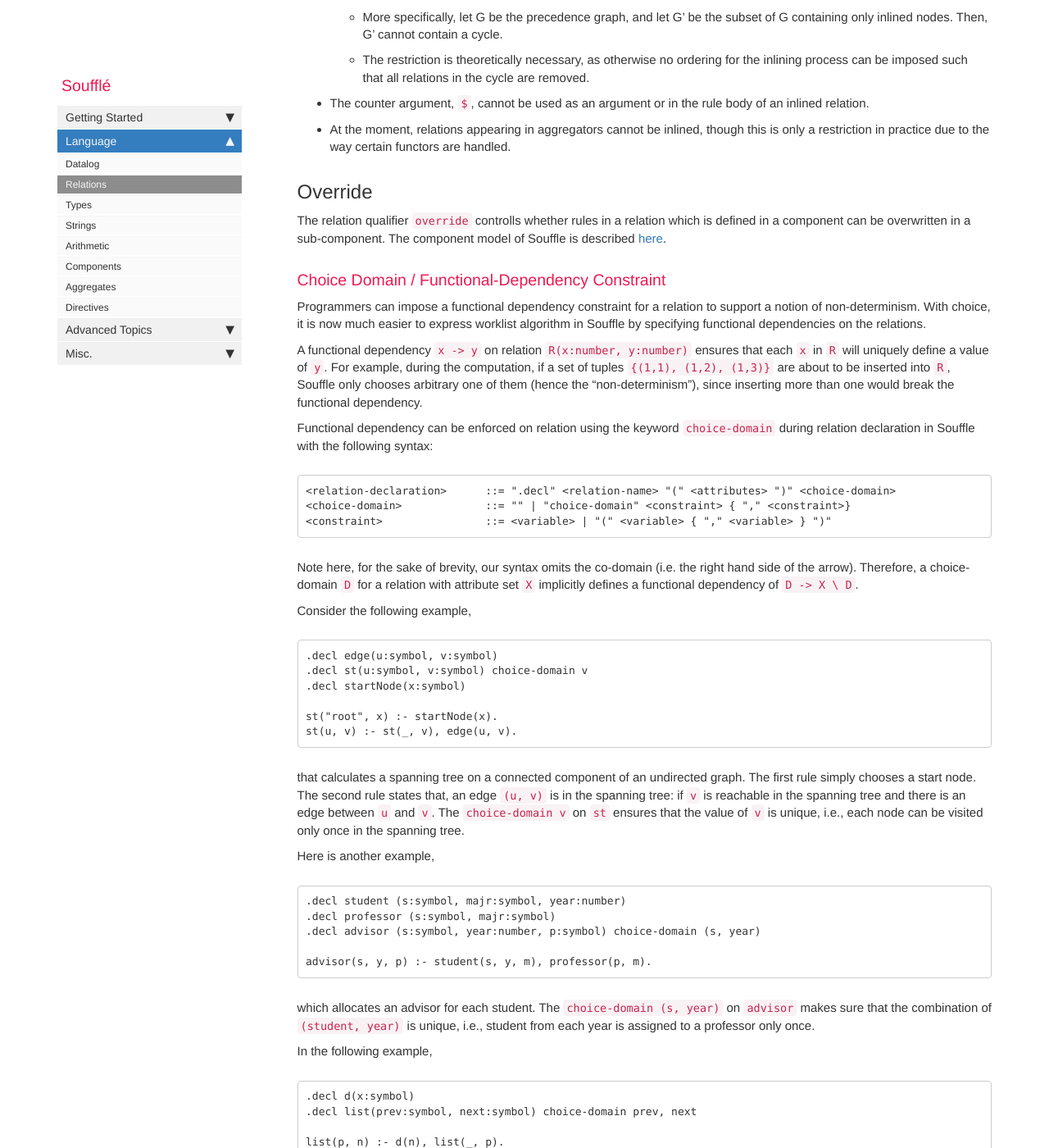
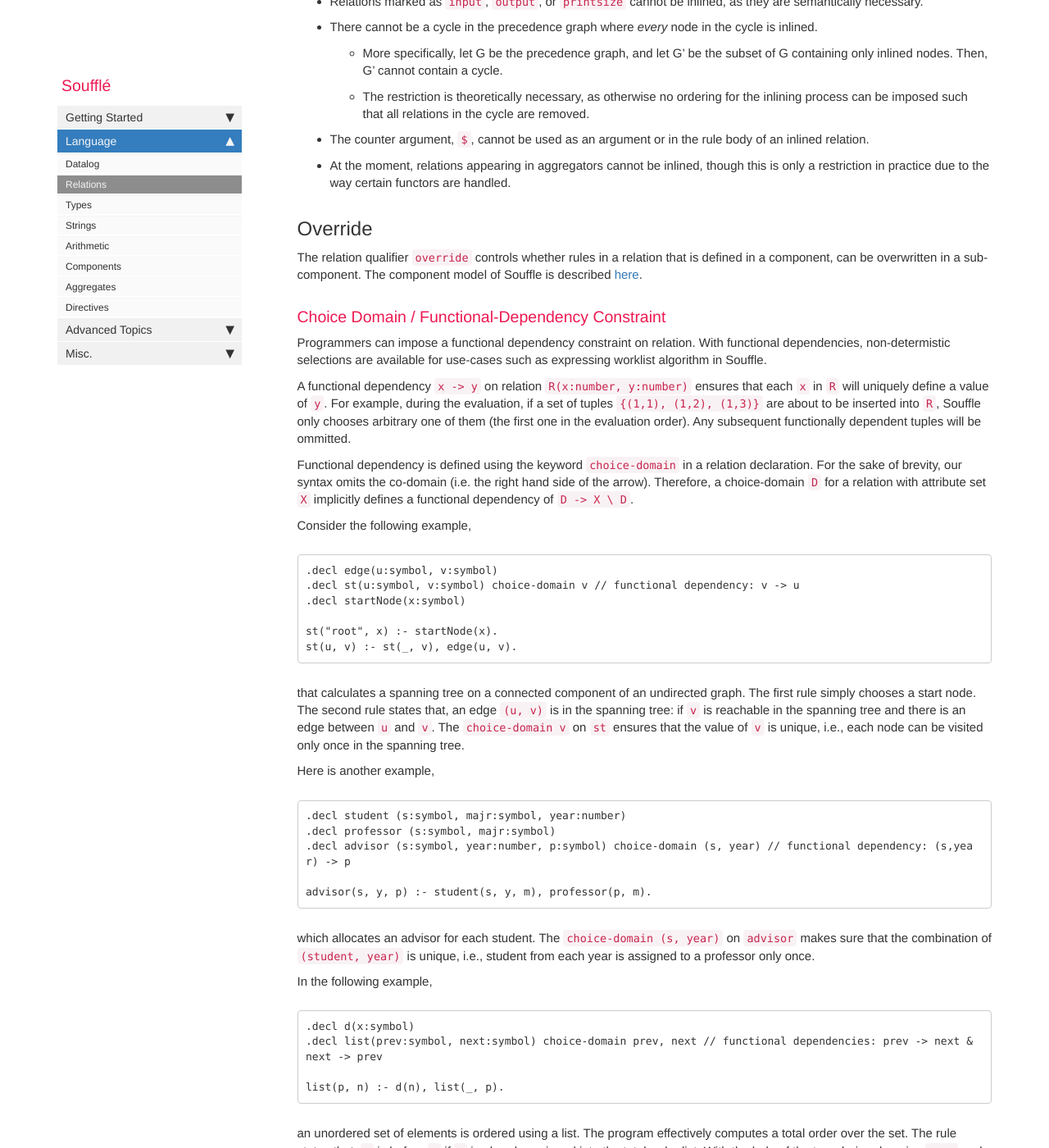
Before and after one commit to souffle-lang/souffle-lang.github.io, a Jekyll site: the page built from pages/docs/relations.md, in a window 1280 px wide and 1400 px high, scrolled down 5044 px. Shown: the whole window at 82% size. Built offline with Jekyll 4.4.1, drawn with Linux system fonts in a browser that asks for light colours; comment, search, counter and statistics services are not loaded; some of the changed text lies outside the part shown.

Commit message:
Update relations.md

````diff
--- a/pages/docs/relations.md
+++ b/pages/docs/relations.md
@@ -5,11 +5,11 @@ sidebar: docs_sidebar
 folder: docs
 ---
 # Relations
-In Souffle, relations declaraitons define the domain of the relations, their constraints, and the execution behaviour. Souffle uses different relation representations internally that can be chosen by the programmer. Inlining, magic-set transformations, and component behaviour is also controlled by
-relation declarations.
+In Souffle, relations declarations define the domain of relations, their constraints, and their execution behaviour. Souffle uses different relation representations internally that can be chosen by the programmer. Inlining, magic-set transformations, and component behaviour is also controlled by
+the relation declarations.
 
 ## Relation Representation in Souffle
-Relations can be represented using different internal data structures in Soufflé, each exhibiting different performance characteristics. By default, the B-tree is used to store tuples of a relation. However, this default selection can be overridden by users, by specifying a relation qualifier. Currently, the possible data structures are B-tree, Brie, and Eqrel (for equivalence relations).
+Relations can be represented using different internal data structures in Soufflé, each exhibiting different performance characteristics. By default, the B-tree is used to store tuples of a relation. However, this default representation can be overridden by users, by specifying a relation qualifier for an alternative representation. Currently, the possible data structures are B-tree, Brie, and Eqrel (for equivalence relations).
 
 ### B-tree Relations
 The B-tree data structure is used by default, however the *direct* flavour (see below) can be forced by adding the `btree` qualifier to a relation declaration:
@@ -17,11 +17,9 @@ The B-tree data structure is used by default, however the *direct* flavour (see
 .decl A(x:number, y:symbol) btree
 ```
 
-The B-tree is a good default data structure that performs reasonably well in general use cases. In Soufflé, two flavours of the B-tree are offered. The first is a *direct* version, where tuple data is stored directly in the B-tree. The second is an *indirect* version, where the B-tree stores pointers to an external table data structure which holds the actual tuple data.
+The B-tree is the default data structure, which performs reasonably well in general use cases. In Soufflé, two flavours of the B-tree are offered. The first is a *direct* version, where tuple data is stored directly in the B-tree. The second is an *indirect* version, where the B-tree stores pointers to an external table data structure which holds the actual tuple data.
 
-By default, a relation without qualifiers will be *direct* if it has arity ≤ 6, and *indirect* if it has arity > 6. This choice is made because larger arity tuples take more space in the B-tree data structure, so cache coherence can be improved by using pointers instead.
-
-Note, however, that adding the `btree` qualifier to the relation declaration forces the *direct* B-tree.
+By default, a relation without qualifiers will be *direct* if it has arity ≤ 6, and *indirect* if it has arity > 6. This choice is made because larger arity tuples take more space in the B-tree data structure, so cache coherence can be improved by using pointers instead (and storing the tuples in an efficient list data structure. If  the `btree` qualifier is specified for a relation, the *direct* B-tree representation is used even if the arity > 6.
 
 More details on the Soufflé B-tree can be found in [this paper](https://doi.org/10.1145/3293883.3295719).
 
@@ -43,7 +41,7 @@ In this case, all tuples share the common prefix `0, 0`, and differ only in the
 ```
 is not dense, and the prefix tree provides no benefit.
 
-The Brie data structure in Soufflé similarly provides a performance benefit for highly dense data. However, it is slower than the B-tree in the average case, and so its use must be considered carefully.
+The Brie data structure in Soufflé similarly provides a performance benefit for highly dense data (arity <= 2). However, it is slower than the B-tree in the average case, and so its use must be considered carefully and its performance will depend on the data in the relation.
 
 More details on the Brie can be found in [this paper](https://doi.org/10.1145/3303084.3309490).
 
@@ -58,15 +56,14 @@ equivalence(a, b) :- equivalence(b, a).     // symmetry
 equivalence(a, c) :- equivalence(a, b), equivalence(b, c).  // transitivity
 ```
 
-However, this expression of an equivalence relation would require a quadratic number of tuples to be stored. In Soufflé, the Eqrel data structure provides a linear representation of equivalence relations, by using a union-find based algorithm. Eqrel can be used by adding the `eqrel` qualifier to a relation declaration.
+However, this expression of an equivalence relation may require a quadratic number of tuples in the size of the input domain. In Soufflé, the Eqrel data structure provides a linear representation of equivalence relations, by using a union-find based algorithm. The `eqrel` qualifier specifies that a relation is an equivalence relation relation and it becomes a self-computing data-structure. The rules for reflexivity, symmetry, and transitivity can be ommitted.
 
-The following example demonstrates the use of Eqrel, and is semantically equivalent to the example above. However, using Eqrel carries at best a quadratic speed and memory improvement over the above example.
+The following example demonstrates the use of an equivalence relation, and is semantically equivalent to the example above with the benefit of using less memory and faster execution time.
 ```
 .decl eqrel_fast(x : number, y : number) eqrel
 eqrel_fast(a,b) :- rel1(a), rel2(b).
 ```
-
-More details on Eqrel can be found in [this paper](https://doi.org/10.1109/PACT.2019.00015).
+More details on equivalence relation in Souffle can be found in [this paper](https://doi.org/10.1109/PACT.2019.00015).
 
 ### Nullaries
 Nullary relations are special relations. Their arity is zero, i.e., they don't have attributes.
@@ -75,9 +72,7 @@ They are defined as
 .decl A()
 ```
 These relations are either empty or contain the empty tuple `()`. Internatlly, they are implemented
-as a boolean variable.
-
-Semantically, they can be seen as a proposition rather than a relation.
+as a boolean variable.  Semantically, they can be seen as a proposition rather than a relation.
 
 ### Auto Selection
 In Soufflé, the default data structure is the B-tree, with the *direct* version for relations with arity ≤ 6, or the *indirect* version for relations with arity > 6.
@@ -179,37 +174,30 @@ Inlining works in all situations, provided the following conditions are met:
 * At the moment, relations appearing in aggregators cannot be inlined, though this is only a restriction in practice due to the way certain functors are handled.
 
 ## Override
-The relation qualifier `override` controlls whether rules in a relation which is defined in a component can be overwritten in a sub-component. The component model of Souffle is described [here](components).
+The relation qualifier `override` controls whether rules in a relation that is defined in a component, can be overwritten in a sub-component.
+The component model of Souffle is described [here](components).
 
 ### Choice Domain / Functional-Dependency Constraint
-
-Programmers can impose a functional dependency constraint for a relation to support a notion of non-determinism.
-With choice, it is now much easier to express worklist algorithm in Souffle by specifying functional dependencies on the relations.
+Programmers can impose a functional dependency constraint on relation.
+With functional dependencies, non-determistic selections are available for use-cases
+such as expressing worklist algorithm in Souffle.
 
 A functional dependency `x -> y` on relation `R(x:number, y:number)` ensures that
 each `x` in `R` will uniquely define a value of `y`.
-For example, during the computation, if a set of tuples `{(1,1), (1,2), (1,3)}`
+For example, during the evaluation, if a set of tuples `{(1,1), (1,2), (1,3)}`
 are about to be inserted into `R`, Souffle only chooses arbitrary one of them
-(hence the "non-determinism"), since inserting more than one would break the
-functional dependency.
+(the first one in the evaluation order). Any subsequent functionally dependent
+tuples will be ommitted.
 
-Functional dependency can be enforced on relation using the keyword `choice-domain` during relation
-declaration in Souffle with the following syntax:
-
-```
-<relation-declaration>      ::= ".decl" <relation-name> "(" <attributes> ")" <choice-domain>
-<choice-domain>             ::= "" | "choice-domain" <constraint> { "," <constraint>}
-<constraint>                ::= <variable> | "(" <variable> { "," <variable> } ")"
-```
-
-Note here, for the sake of brevity, our syntax omits the co-domain (i.e. the right hand side of the arrow).
-Therefore, a choice-domain `D` for a relation with attribute set `X` implicitly defines a
-functional dependency of `D -> X \ D`.
+Functional dependency is defined using the keyword `choice-domain` in a relation
+declaration.  For the sake of brevity, our syntax omits the co-domain (i.e. the
+right hand side of the arrow).  Therefore, a choice-domain `D` for a relation with
+attribute set `X` implicitly defines a functional dependency of `D -> X \ D`.
 
 Consider the following example,
 ```
 .decl edge(u:symbol, v:symbol)
-.decl st(u:symbol, v:symbol) choice-domain v
+.decl st(u:symbol, v:symbol) choice-domain v // functional dependency: v -> u
 .decl startNode(x:symbol)
 
 st("root", x) :- startNode(x).
@@ -226,7 +214,7 @@ Here is another example,
 ```
 .decl student (s:symbol, majr:symbol, year:number)
 .decl professor (s:symbol, majr:symbol)
-.decl advisor (s:symbol, year:number, p:symbol) choice-domain (s, year)
+.decl advisor (s:symbol, year:number, p:symbol) choice-domain (s, year) // functional dependency: (s,year) -> p
 
 advisor(s, y, p) :- student(s, y, m), professor(p, m).
 ```
@@ -237,11 +225,11 @@ i.e., student from each year is assigned to a professor only once.
 In the following example,
 ```
 .decl d(x:symbol)
-.decl list(prev:symbol, next:symbol) choice-domain prev, next
+.decl list(prev:symbol, next:symbol) choice-domain prev, next // functional dependencies: prev -> next & next -> prev
 
 list(p, n) :- d(n), list(_, p).
 ```
-the  an unordered set of elements is ordered using a list.
+an unordered set of elements is ordered using a list.
 The program effectively computes a total order over the set.
 The rule states that, `p` is before `e` if `p` is already assigned into the total order list.
 With the help of the two choice-domains `prev` and `next`:
@@ -249,13 +237,10 @@ With the help of the two choice-domains `prev` and `next`:
 it; similarly, `next` makes sure for each element, there can be only one unique
 element before it. Those constraints defines the property of a total order set.
 
-
 ## Syntax
-
 In the following, we define type declarations in Souffle more formally using [syntax diagrams](https://en.wikipedia.org/wiki/Syntax_diagram) and [EBNF](https://en.wikipedia.org/wiki/Extended_Backus–Naur_form). The syntax diagrams were produced using [Bottlecaps](https://www.bottlecaps.de/rr/ui).
 
 ### Type Name
-
 Souffle has pre-defined types such as `number`, `symbol`, `unsigned`, and `float`. Used-defined types have a name. If a type has been defined in a component, the type can be still accessed outside the component using a qualified name.
 
 ![Type Name](https://souffle-lang.github.io/img/type_name.svg)
@@ -264,7 +249,6 @@ type_name ::=  "number" | "symbol" |"unsigned" | "float"  | IDENT ("." IDENT )*
 ```
 
 ### Attribute Declaration
-
 An attribute binds a name with a type.
 
 ![Attribute](https://souffle-lang.github.io/img/attribute.svg)
@@ -274,7 +258,6 @@ attribute ::= IDENT ":" type_name
 ```
 
 ### Relation Declaration
-
 A relation declaration declares one or more relations. Each relation has a fixed number of attributes.
 The definition of attributes is followed by relation qualifiers.
 
@@ -285,7 +268,6 @@ relation_decl ::= '.decl' IDENT ( ',' IDENT )* '(' attribute ( ',' attribute )*
 ```
 
 ### Choice-Domain
-
 A choice-domain imposes a functional dependency constraint. The functional dependency constraint is expressed by its domain only. A domain
 can be either a single attribute or a subset of attributes.
 
@@ -296,7 +278,6 @@ choice_domain ::= ( 'choice-domain' ( IDENT | '(' IDENT ( ',' IDENT )* ')' ) ( '
 ```
 
 ### Legacy Syntax
-
 The syntax of Souffle changed over time. Older code bases can be still used with
 modern versions of Souffle.  In older versions of Soufflé we used
 ```prolog
````
